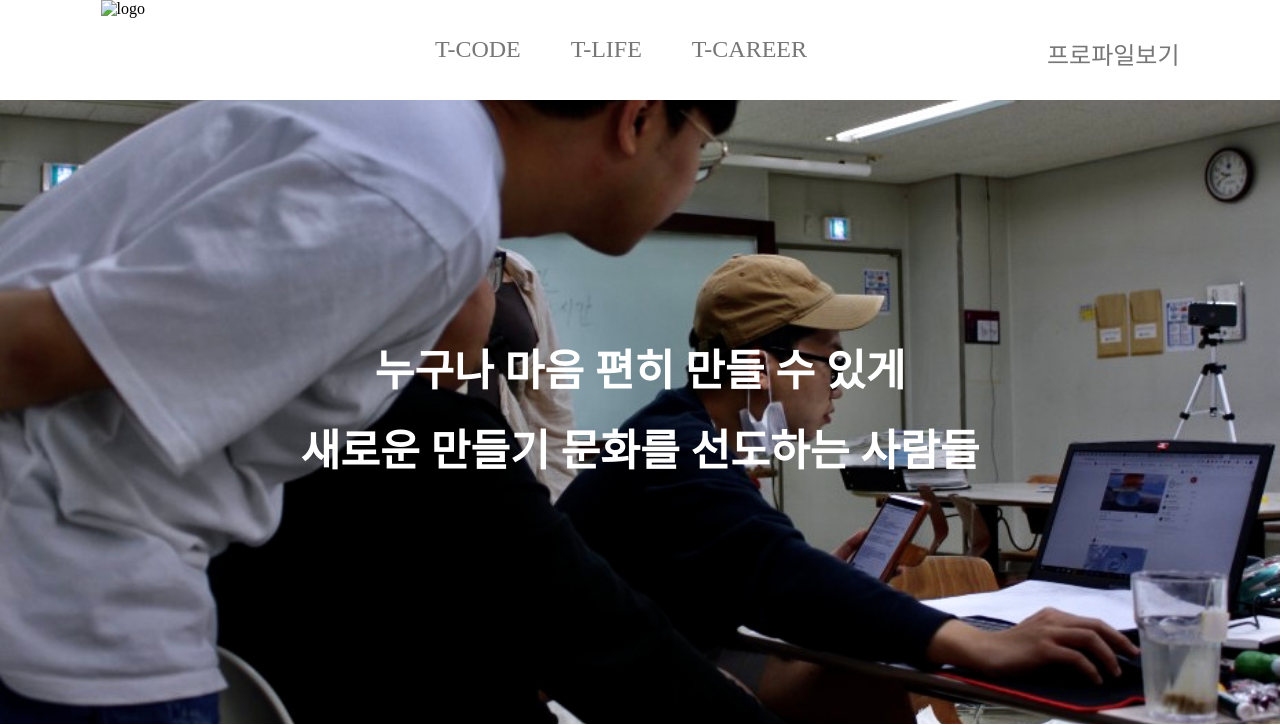
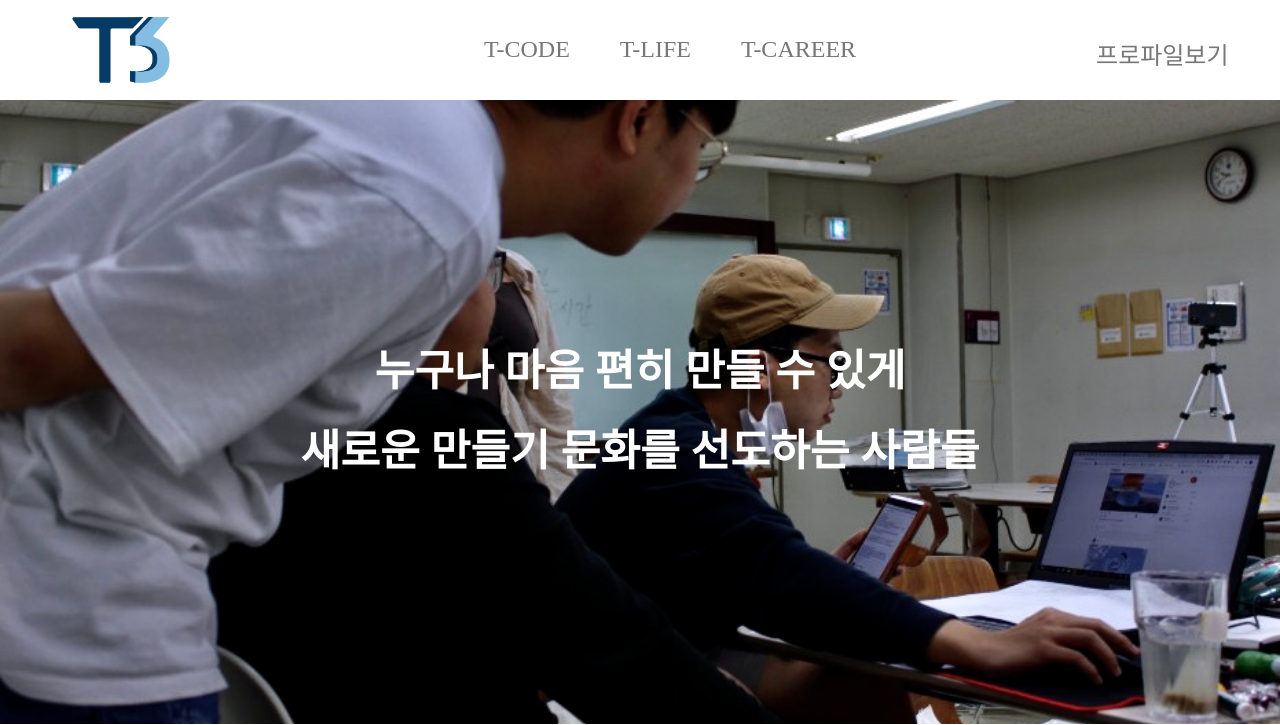
Before and after one commit to Byeongok2/t3, a plain HTML site: page index.html in a window 1280 px wide. Shown: the top 725 px of the page. Drawn offline with Linux system fonts and the light colour scheme; files whose address does not match are found by name.

Commit message:
Update index.html

```diff
--- a/index.html
+++ b/index.html
@@ -8,7 +8,7 @@
 </head>
 <header>
     <div class="navwrap">
-    <img class="t3logo" src="./img/logo.png" alt="logo">
+    <img class="t3logo" src="./logo.png" alt="logo">
     <ul class="navcontent">
         <li><a class="navname" href="./index.html">T-CODE</a></li>
         <li><a class="navname" href="./index.html">T-LIFE</a></li>
```
